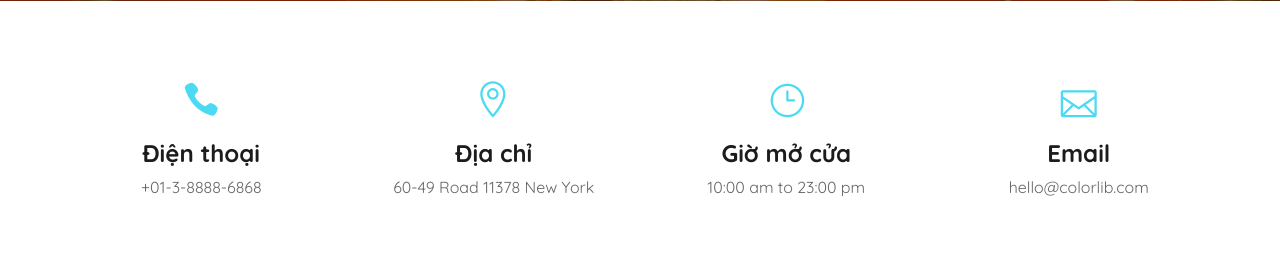
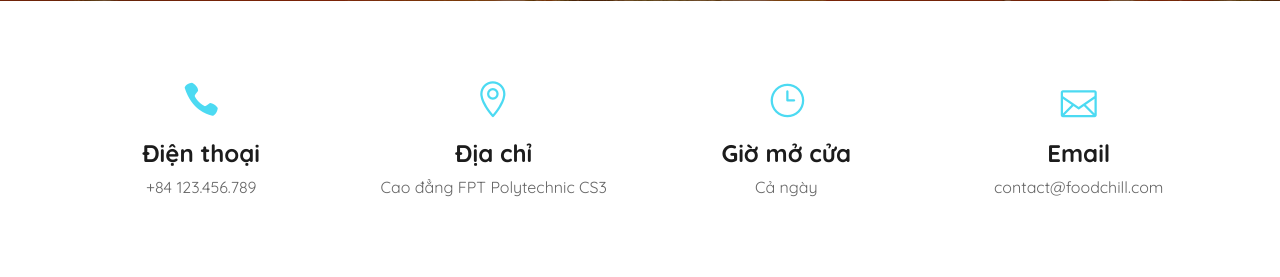
Before and after one commit to thiennhat19112/foodchill, a PHP site: page /PRO1014/index.php?act=contact in a window 1280 px wide. Shown: the part 290-567 px from the top of the page. Run offline with PHP 8.4, Linux system fonts and the light colour scheme; data that the repository does not hold is empty; some libraries are stand-ins or nearby versions.

Commit message:
update contact & footer

```diff
--- a/views/contact.php
+++ b/views/contact.php
@@ -24,28 +24,28 @@
                <div class="contact__widget">
                   <span class="icon_phone"></span>
                   <h4>Điện thoại</h4>
-                  <p>+01-3-8888-6868</p>
+                  <p>+84 123.456.789</p>
                </div>
             </div>
             <div class="col-lg-3 col-md-3 col-sm-6 text-center">
                <div class="contact__widget">
                   <span class="icon_pin_alt"></span>
                   <h4>Địa chỉ</h4>
-                  <p>60-49 Road 11378 New York</p>
+                  <p>Cao đẳng FPT Polytechnic CS3</p>
                </div>
             </div>
             <div class="col-lg-3 col-md-3 col-sm-6 text-center">
                <div class="contact__widget">
                   <span class="icon_clock_alt"></span>
                   <h4>Giờ mở cửa</h4>
-                  <p>10:00 am to 23:00 pm</p>
+                  <p>Cả ngày</p>
                </div>
             </div>
             <div class="col-lg-3 col-md-3 col-sm-6 text-center">
                <div class="contact__widget">
                   <span class="icon_mail_alt"></span>
                   <h4>Email</h4>
-                  <p>hello@colorlib.com</p>
+                  <p>contact@foodchill.com</p>
                </div>
             </div>
          </div>
--- a/views/public/footer.php
+++ b/views/public/footer.php
@@ -2,7 +2,8 @@
       <footer class="footer spad">
          <div class="container">
             <div class="row">
-               <div class="col-lg-3 col-md-6 col-sm-6">
+               <div class="col-lg-2 col-md-1 col-sm-1"></div>
+               <div class="col-lg-4 col-md-5 col-sm-5">
                   <div class="footer__about">
                      <div class="footer__about__logo">
                         <a href="home/"><img src="./assets/images/logo.png" alt=""></a>
@@ -13,16 +14,8 @@
                         <li>Email: contact@foodchill.com</li>
                      </ul>
                   </div>
-                  <div class="footer__widget">
-                     <div class="footer__widget__social">
-                        <a href="https://github.com/thiennhat19112/foodchill" target="_blank"><i class="fab fa-github"></i></a>
-                        <a href="#" target="_blank"><i class="fa fa-facebook"></i></a>
-                        <a href="#" target="_blank"><i class="fa fa-instagram"></i></a>
-                        <a href="#" target="_blank"><i class="fa fa-twitter"></i></a>
-                     </div>
-                  </div>
                </div>
-               <div class="col-lg-4 col-md-6 col-sm-6 offset-lg-1">
+               <!-- <div class="col-lg-4 col-md-6 col-sm-6 offset-lg-1">
                   <div class="footer__widget">
                      <h6>Liên kết hữu ích</h6>
                      <ul>
@@ -42,14 +35,22 @@
                         <li><a href="#">Testimonials</a></li>
                      </ul>
                   </div>
-               </div>
-               <div class="col-lg-4 col-md-12">
-               <div class="footer__copyright">
+               </div> -->
+               <div class="col-lg-4 col-md-5 col-sm-5">
+                  <div class="footer__widget">
+                     <div class="footer__widget__social">
+                        <a href="https://github.com/thiennhat19112/foodchill" target="_blank"><i class="fab fa-github"></i></a>
+                        <a href="#" target="_blank"><i class="fa fa-facebook"></i></a>
+                        <a href="#" target="_blank"><i class="fa fa-instagram"></i></a>
+                        <a href="#" target="_blank"><i class="fa fa-twitter"></i></a>
+                     </div>
+                  </div>
+                  <div class="footer__copyright">
                      <div class="footer__copyright__text"><p>
                         <!-- Link back to Colorlib can't be removed. Template is licensed under CC BY 3.0. -->
-   Copyright &copy;<script>document.write(new Date().getFullYear());</script> All rights reserved | This template is made with <i class="fa fa-heart" aria-hidden="true"></i> by <a href="https://colorlib.com" target="_blank">Colorlib</a>
+   Copyright FoodChill&copy;<script>document.write(new Date().getFullYear());</script> All rights reserved
    <!-- Link back to Colorlib can't be removed. Template is licensed under CC BY 3.0. --></p></div>
-                     <div class="footer__copyright__payment"><img src="./assets/images/payment-item.png" alt=""></div>
+                     <!-- <div class="footer__copyright__payment"><img src="./assets/images/payment-item.png" alt=""></div> -->
                   </div>
                </div>
             </div>
```
